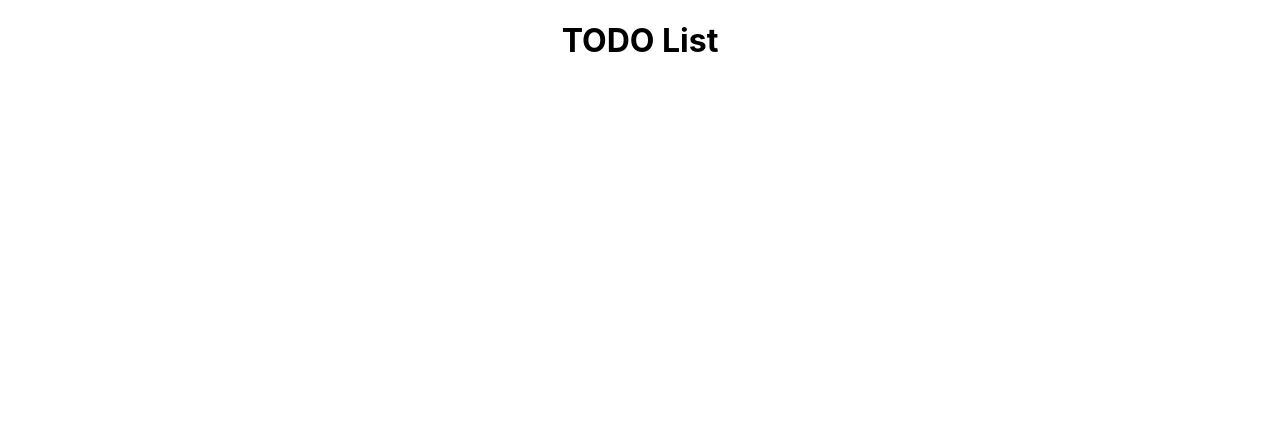
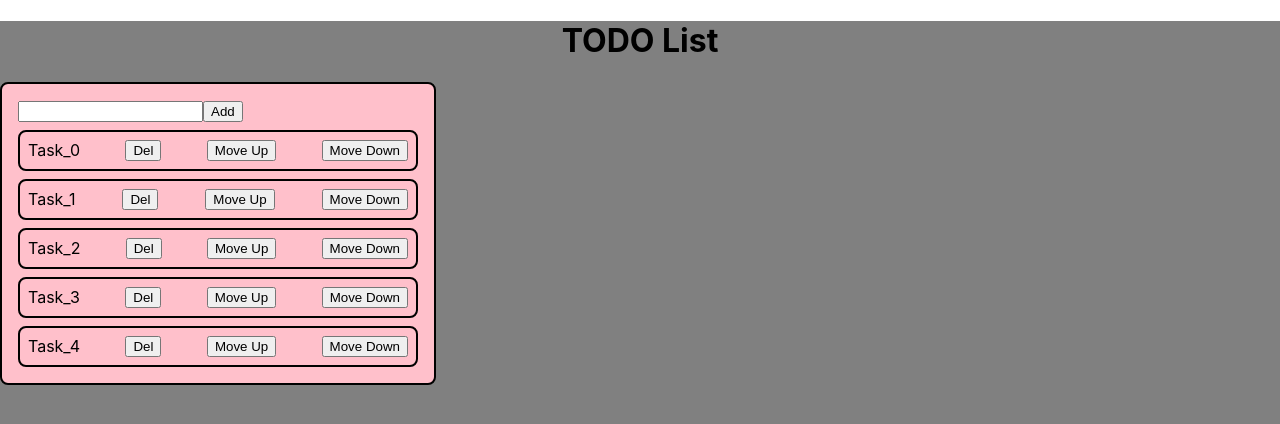
Before and after one commit to matveyprupas/template_app, a React (Create React App) app: page / in a window 1280 px wide. Shown: the top 424 px of the page. Built offline with nearby package versions, Linux system fonts and the light colour scheme.

Commit message:
feat: add task

```diff
--- a/package.json
+++ b/package.json
@@ -9,6 +9,7 @@
     "react": "^18.2.0",
     "react-dom": "^18.2.0",
     "react-scripts": "5.0.1",
+    "uuid": "^9.0.1",
     "web-vitals": "^2.1.4"
   },
   "scripts": {
--- /dev/null
+++ b/src/AddTask.js
@@ -0,0 +1,18 @@
+import { useState, memo } from "react";
+
+const AddTask = memo(({
+  onAdd
+}) => {
+
+  const [newTaskText, setNewTaskText] = useState('');
+
+  console.log('ADD render');
+  return (
+    <div className="add">
+      <input value={newTaskText} onChange={(event) => setNewTaskText(event.target.value)} />
+      <button onClick={() => onAdd(newTaskText)}>Add</button>
+    </div>
+  );
+})
+
+export default AddTask;
--- a/src/App.css
+++ b/src/App.css
@@ -1,5 +1,7 @@
 .App {
   text-align: center;
+  background-color: grey;
+  height: 100vh;
 }
 
 .App-logo {
--- a/src/App.js
+++ b/src/App.js
@@ -1,4 +1,5 @@
 import './App.css';
+import ToDoList from './ToDoList';
 
 function App() {
 
@@ -7,6 +8,7 @@ function App() {
   return (
     <div className="App">
       <h1>TODO List</h1>
+      <ToDoList />
     </div>
   );
 }
--- /dev/null
+++ b/src/ToDoItem.css
@@ -0,0 +1,11 @@
+.item {
+  border-radius: 8px;
+  border: 2px solid black;
+  padding: 8px;
+  display: flex;
+  justify-content: space-between;
+}
+
+.item_selected {
+  background-color: green;
+}
--- /dev/null
+++ b/src/ToDoItem.js
@@ -0,0 +1,24 @@
+import { memo } from 'react';
+import './ToDoItem.css';
+
+const ToDoItem = memo(({
+  children,
+  id,
+  onDelete,
+  onMove
+}) => {
+
+  console.log('Task render');
+
+  return (
+    <div className="item" >
+      {children}
+      <button onClick={() => onDelete(id)}>Del</button>
+
+      <button onClick={() => onMove(true, id)} >Move Up</button>
+      <button onClick={() => onMove(false, id)} >Move Down</button>
+    </div>
+  );
+})
+
+export default ToDoItem;
--- /dev/null
+++ b/src/ToDoList.css
@@ -0,0 +1,15 @@
+.list {
+  background-color: pink;
+  border: 2px solid black;
+  border-radius: 8px;
+  max-width: 400px;
+  padding: 16px;
+  display: flex;
+  flex-direction: column;
+  gap: 8px;
+}
+
+.list__header {
+  display: flex;
+  justify-content: space-between;
+}
--- /dev/null
+++ b/src/ToDoList.js
@@ -0,0 +1,81 @@
+import { useCallback, useMemo, useState } from "react";
+import { useEffect } from "react";
+import fetchTasks from "./utils";
+import './ToDoList.css';
+import ToDoItem from "./ToDoItem";
+import AddTask from "./AddTask";
+import {v4 as uuid} from 'uuid';
+
+const ToDoList = () => {
+
+  const [tasks, setTasks] = useState([]);
+  const tasksLength = useMemo(() => tasks.length, [tasks.length]);
+
+  useEffect(() => {
+    fetchTasks()
+    .then(res => setTasks(res))
+    .catch(err => console.error(err))
+  }, []);
+
+  const handleDelete = useCallback((id) => {
+    setTasks(prevState => ([
+      ...prevState.filter(task => task.id !== id)
+    ]));
+  }, []);
+
+  const handleAdd = useCallback((taskText) => {
+    setTasks(prevState => ([
+      ...prevState,
+      {
+        title: taskText,
+        id: uuid()
+      }
+    ]));
+  }, []);
+
+  const handleMove = useCallback((isUp, id) => {
+
+    const selecedTaskIndex = tasks.findIndex(task => task.id === id);
+
+    if(selecedTaskIndex === -1) return;
+
+    if(isUp) {
+      if(selecedTaskIndex === 0) return;
+
+      setTasks(prevState => ([
+        ...prevState.slice(0, selecedTaskIndex-1),
+        ...prevState.slice(selecedTaskIndex-1, selecedTaskIndex+1).reverse(),
+        ...prevState.slice(selecedTaskIndex+1)
+      ]));
+    } else if(!isUp) {
+      if(selecedTaskIndex === tasksLength-1) return;
+
+      setTasks(prevState => ([
+        ...prevState.slice(0, selecedTaskIndex),
+        ...prevState.slice(selecedTaskIndex, selecedTaskIndex+2).reverse(),
+        ...prevState.slice(selecedTaskIndex+2)
+      ]));
+    }
+  }, [tasks, tasksLength]);
+
+  console.log('List render');
+  return (
+    <div className="list">
+      <div className="list__header">
+        <AddTask onAdd={handleAdd} />
+      </div>
+      {tasks.map(task => (
+        <ToDoItem
+          key={task.id}
+          id={task.id}
+          onDelete={handleDelete}
+          onMove={handleMove}
+        >
+        {task.title}
+        </ToDoItem>
+      ))}
+    </div>
+  );
+}
+
+export default ToDoList;
--- /dev/null
+++ b/src/utils.js
@@ -0,0 +1,20 @@
+import {v4 as uuid} from 'uuid';
+
+const fetchTasks = () => {
+
+  const tasks = [...Array(5).keys()].map(el => ({
+    title: `Task_${el}`,
+    id: uuid(),
+  }));
+
+  return new Promise((resolve, reject) => {
+
+    if(!tasks.length) reject('0 tasks');
+
+    setTimeout(() => {
+      resolve(tasks);
+    }, 1000);
+  })
+}
+
+export default fetchTasks;
```
Also changed, not shown: 1 other file (tests, documents, lock files or other folders).
